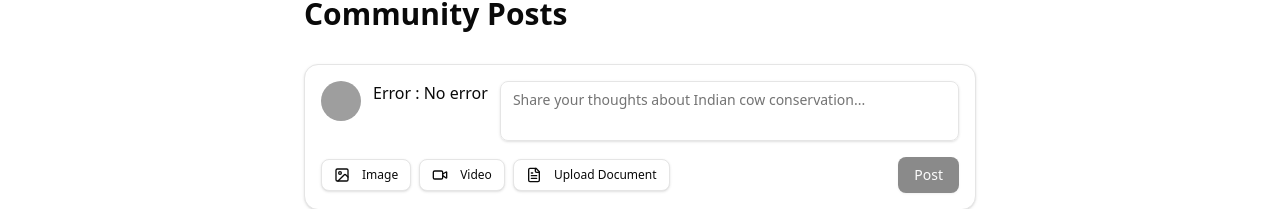
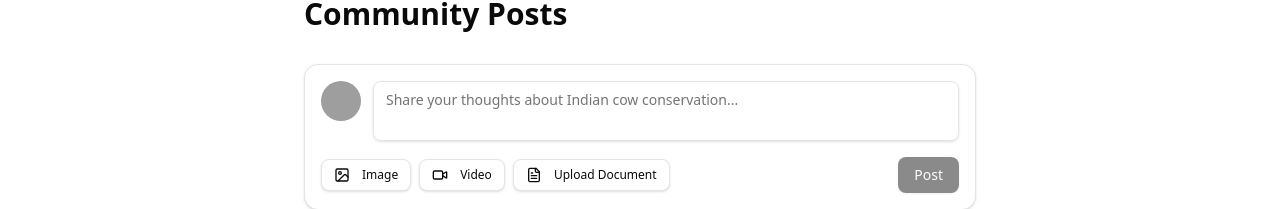
Before and after one commit to Adhish1612Acharya/Team-Satkriya, a React (Vite) app: page /posts in a window 1280 px wide. Shown: the part 201-410 px from the top of the page. Built offline with nearby package versions, Linux system fonts and the light colour scheme; no server answers; the database is empty; sample sign-in values are in the browser's storage; grey boxes are pictures that could not be loaded.

Commit message:
Resolved post and comment creation  for farmer

```diff
--- a/src/components/Forms/Posts/CreatePostForm/CreatePostForm.tsx
+++ b/src/components/Forms/Posts/CreatePostForm/CreatePostForm.tsx
@@ -24,7 +24,6 @@ const CreatePostForm: FC<CreatePostFormProps> = ({ firebaseDocuemntType }) => {
   const [newPostImage, setNewPostImage] = useState<File[]>([]);
   const [newPostVideo, setNewPostVideo] = useState<File[]>([]);
   const [newPostDocument, setNewPostDocument] = useState<File[]>([]);
-  const [error,setError]=useState<string>("No error");
 
   const { createPost } = usePost();
 
@@ -145,9 +144,7 @@ const hasQueriesOrFarmerQueryType = (subFilters: string[]): boolean => {
 
 
 
-     const response=await createPost(newPost, firebaseDocuemntType);
-
-     setError(String(response));
+     await createPost(newPost, firebaseDocuemntType);
 
     form.reset();
   };
@@ -164,7 +161,6 @@ const hasQueriesOrFarmerQueryType = (subFilters: string[]): boolean => {
               />
               <AvatarFallback>YP</AvatarFallback>
             </Avatar>
-            <p>Error : {error}</p>
             <FormField
               control={form.control}
               name="content"
--- a/src/components/Post/PostCard/PostCard.tsx
+++ b/src/components/Post/PostCard/PostCard.tsx
@@ -331,7 +331,7 @@ const PostCard: FC<PostCardProps> = ({
                     if (e.key === "Enter" && !e.shiftKey) {
                       e.preventDefault();
                       setAddCommentsLoad(true);
-                      await addCommentPost(post.id, "experts", comment);
+                      await addCommentPost(post.id, localStorage.getItem("userType") as "farmers" | "experts", comment);
                       const postComments = await getPostComments(post.id);
                       setComments(postComments);
                       setAddCommentsLoad(false);
--- a/src/hooks/usePost/usePost.ts
+++ b/src/hooks/usePost/usePost.ts
@@ -91,7 +91,7 @@ const usePost = () => {
             updatedAt: data.updatedAt?.toDate() || new Date(),
             ownerId: data.ownerId || "Unknown",
             role: data.role || "guest",
-            verified:data.verified,
+            verified: data.verified,
             profileData: {
               name: data.profileData?.name || "Anonymous",
               profilePic: data.profileData?.profilePic || "",
@@ -153,7 +153,7 @@ const usePost = () => {
             likesCount: data.likesCount,
             commentsCount: data.commentsCount,
             role: data.role || "guest",
-            verified:data.verified,
+            verified: data.verified,
             profileData: {
               name: data.profileData?.name || "Anonymous",
               profilePic: data.profileData?.profilePic || "",
@@ -180,7 +180,10 @@ const usePost = () => {
   const createPost: CreatePostType = async (postData, firebaseDocument) => {
     if (auth.currentUser) {
       try {
-          const userData = await getUserInfo(auth.currentUser.uid, firebaseDocument);
+        const userData = await getUserInfo(
+          auth.currentUser.uid,
+          firebaseDocument
+        );
         let imageUrls: string[] = [];
         let videoUrls: string[] = [];
         let documentUrls: string[] = [];
@@ -211,24 +214,22 @@ const usePost = () => {
             name: userData?.name,
             profilePic: userData?.profileData?.profilePic || "",
           },
-            verified:postData.verified
+          verified: postData.verified,
         };
 
         const newPost = await addDoc(collection(db, "posts"), contentData);
 
-          const postRef = doc(db, "experts", auth.currentUser.uid);
+        const postRef = doc(db, firebaseDocument, auth.currentUser.uid);
 
         await updateDoc(postRef, { posts: arrayUnion(newPost.id) });
-        } catch (error:any) {
+      } catch (error: any) {
         console.error("Error updating post:", error);
-          return error;
-          // toast.error(error);
+        toast.error("Post creation error");
       }
     } else {
       toast.warn("You need to login");
       navigate("/expert/login");
     }
-
   };
 
   const addCommentPost = async (
--- a/src/pages/Posts/PostsPage/PostsPage.tsx
+++ b/src/pages/Posts/PostsPage/PostsPage.tsx
@@ -116,7 +116,7 @@ export function PostsPage() {
           <h1 className="text-3xl font-bold mb-8">Community Posts</h1>
 
           <Card className="mb-8 overflow-hidden">
-            <CreatePostForm firebaseDocuemntType={"experts"} />
+            <CreatePostForm firebaseDocuemntType={localStorage.getItem("userType") as "farmers" | "experts"} />
           </Card>
 
           {/* Posts Feed */}
```
Lines whose indentation alone changed are shown as unchanged.
